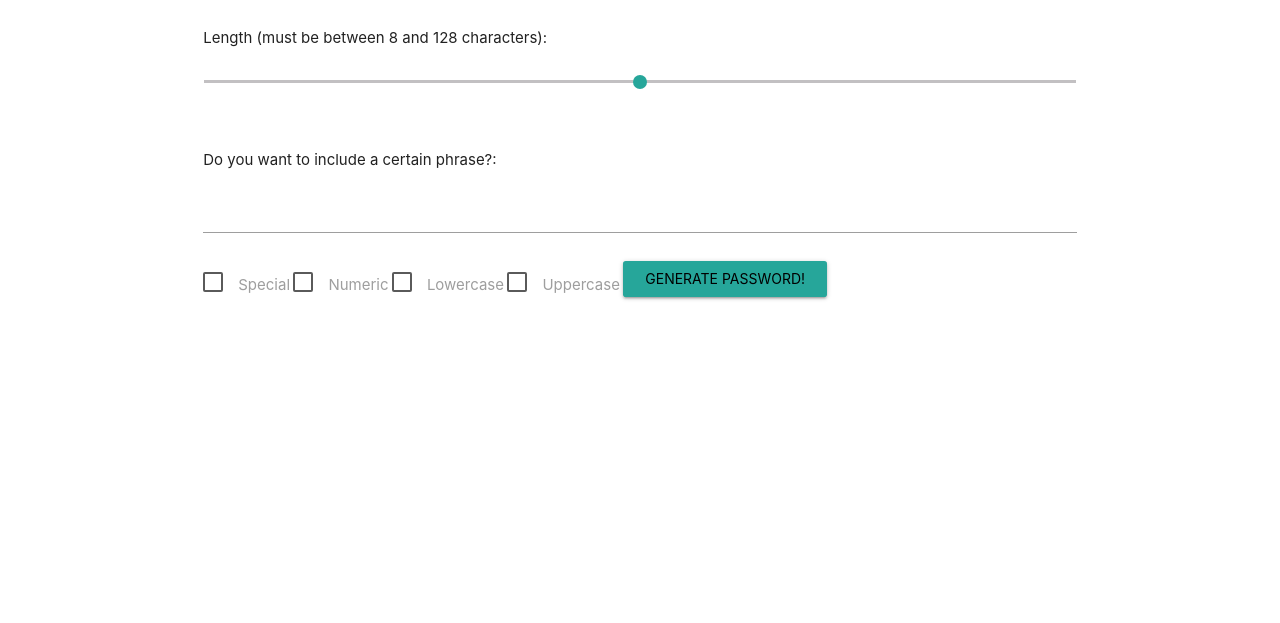
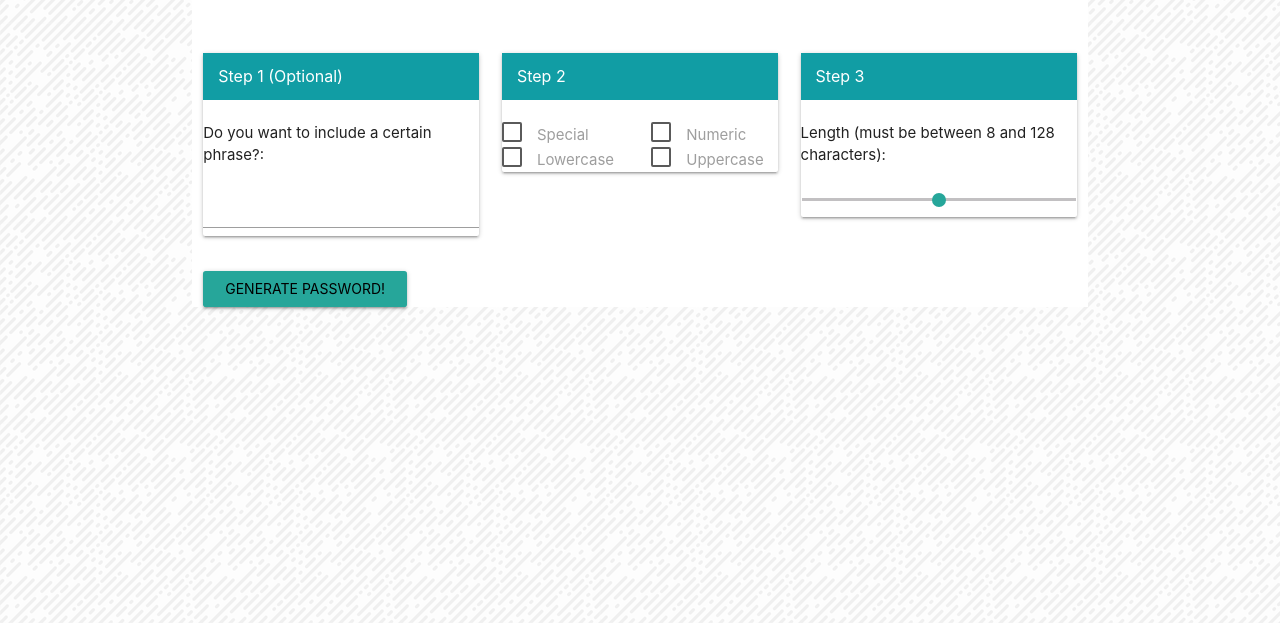
Before and after one commit to jenniferkirwin/password-generator, a plain HTML site: page index.html in a window 1280 px wide. Shown: the part 177-800 px from the top of the page. Drawn offline with nearby package versions, Linux system fonts and the light colour scheme.

Commit message:
Updating styling to page

```diff
--- a/css/style.scss
+++ b/css/style.scss
@@ -6,6 +6,9 @@
  * Made By MaterializeCSS.com
  */
 
+$primary-color: #119DA4;
+$secondary-color: #80DED9;
+
  .icon-block {
     padding: 0 15px;
   }
@@ -13,7 +16,20 @@
       font-size: inherit;
   }
 
-  .test {
-      display:block;
-      font-size: 24px;
-  }
+  body {
+    /* Background pattern from Toptal Subtle Patterns */
+    background-image: url("../images/funky-lines.png");
+    height: 100%;
+}
+
+.container {
+    background-color: #ffffff;
+}
+
+.panel-title {
+    display: block;
+    padding: 15px;
+    font-size: 16px;
+    background-color: $primary-color;
+    color: #ffffff;
+}
--- a/index.html
+++ b/index.html
@@ -1,66 +1,81 @@
 <!DOCTYPE html>
 <html lang="en">
+
 <head>
-  <meta http-equiv="Content-Type" content="text/html; charset=UTF-8"/>
-  <meta name="viewport" content="width=device-width, initial-scale=1, maximum-scale=1.0"/>
+  <meta http-equiv="Content-Type" content="text/html; charset=UTF-8" />
+  <meta name="viewport" content="width=device-width, initial-scale=1, maximum-scale=1.0" />
   <title>Starter Template - Materialize</title>
 
   <!-- CSS  -->
   <link href="https://fonts.googleapis.com/icon?family=Material+Icons" rel="stylesheet">
-  <link href="css/materialize.css" type="text/css" rel="stylesheet" media="screen,projection"/>
-  <link href="css/style.css" type="text/css" rel="stylesheet" media="screen,projection"/>
+  <link href="css/materialize.css" type="text/css" rel="stylesheet" media="screen,projection" />
+  <link href="css/style.css" type="text/css" rel="stylesheet" media="screen,projection" />
 </head>
+
 <body>
   <div class="container">
-    <div class="section">
-
-      <!--   Icon Section   -->
     <div class="row">
       <div class="col s12 m12 l12">
         <h1>Password Generator</h1>
         <p>Need a password? Use the generator below to make one!</p>
+      </div>
+    </div>
     <form>
       <div class="row">
-                <div class="col s12 m12 l12">
+        <div class="col s12 m4 l4">
+          <div class="card">
+            <h2 class="panel-title">Step 1 (Optional)</h2>
+            <p>Do you want to include a certain phrase?:</p>
+            <input type="text" name="characters" id="passwordPhrase">
+          </div>
+        </div>
+        <div class="col s12 m4 l4">
+          <div class="card">
+            <h2 class="panel-title">Step 2</h2>
+            <div class="row">
+              <div class="col s6 m6 l6">
+                <label>
+                  <input type="checkbox" class="filled-in" value="Special" id="specialChar" />
+                  <span>Special</span>
+                </label>
+              </div>
+              <div class="col s6 m6 l6">
+                <label>
+                  <input type="checkbox" class="filled-in" value="Numeric" id="numericChar" />
+                  <span>Numeric</span>
+                </label>
+              </div>
+              <div class="col s6 m6 l6">
+                <label>
+                  <input type="checkbox" class="filled-in" value="Lowercase" id="lowercaseChar" />
+                  <span>Lowercase</span>
+                </label>
+              </div>
+              <div class="col s6 m6 l6">
+                <label>
+                  <input type="checkbox" class="filled-in" value="Uppercase" id="uppercaseChar" />
+                  <span>Uppercase</span>
+                </label>
+              </div>
+            </div>
+          </div>
+        </div>
+        <div class="col s12 m4 l4">
+          <div class="card">
+            <h2 class="panel-title">Step 3</h2>
             <p>Length (must be between 8 and 128 characters):</p>
-                  <!-- <input type="number" name="characters" id="passwordLength"> -->
             <p class="range-field">
               <input type="range" name="characters" id="passwordLength" min="8" max="128" />
             </p>
           </div>
         </div>
+      </div>
       <div class="row">
         <div class="col s12 m12 l12">
-                  <p>Do you want to include a certain phrase?:</p>
-                  <input type="text" name="characters" id="passwordPhrase">
-                </div>
-              </div>
-              <div class="row">
-                <div class="col s6 m12 l12">
-                  <label>
-                    <input type="checkbox" class="filled-in" value="Special" id="specialChar" />
-                    <span>Special</span>
-                  </label>
-                  <label>
-                    <input type="checkbox" class="filled-in" value="Numeric" id="numericChar" />
-                    <span>Numeric</span>
-                  </label>
-                  <label>
-                    <input type="checkbox" class="filled-in" value="Lowercase" id="lowercaseChar" />
-                    <span>Lowercase</span>
-                  </label>
-                  <label>
-                    <input type="checkbox" class="filled-in" value="Uppercase" id="uppercaseChar" />
-                    <span>Uppercase</span>
-                  </label>
           <input type="button" value="Generate Password!" onclick="password()" class="waves-effect waves-light btn" />
-                  <div id="alert" style="color: red"></div>
         </div>
       </div>
     </form>
-        </div>
-      </div>
-    </div>
   </div>
 
   <!--  Scripts-->
@@ -69,4 +84,5 @@
   <script src="js/init.js"></script>
   <script src="js/script.js"></script>
 </body>
+
 </html>
```
Also changed, not shown: css/style.css, images/funky-lines.png (added), 1 other file. Lines whose indentation alone changed are shown as unchanged.
